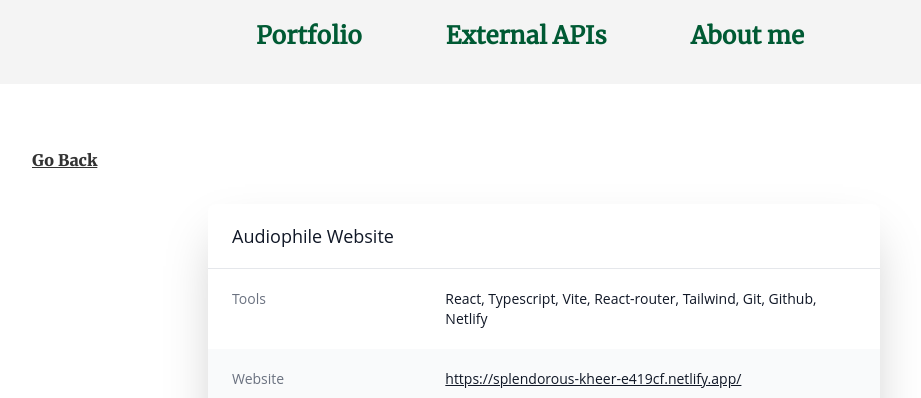
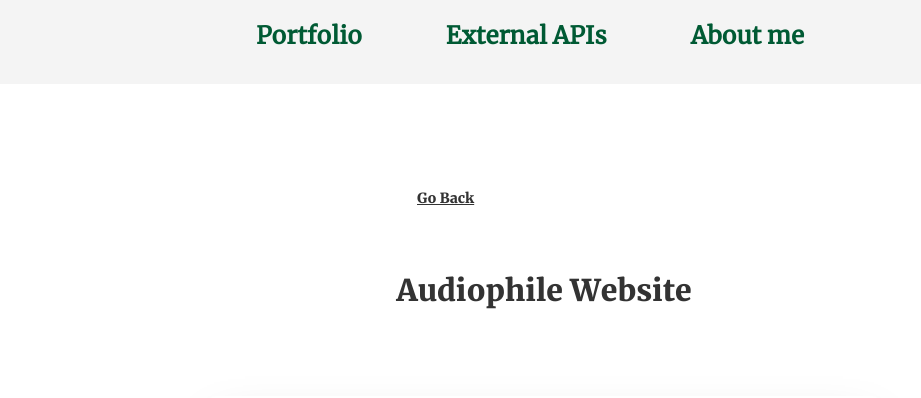
Before and after one commit to BlueElyas/elyas-portfolio, a React (Create React App) app: page /home/portfolio/audiophile in a window 1280 px wide. Shown: the top 398 px of the page, without its empty margins (96-1017 px from the left). Built offline with nearby package versions, Linux system fonts and the light colour scheme; a web font is replaced by a local one.

Commit message:
Add pagetitle component to project cards

```diff
--- a/src/components/projects/ProjectCards.jsx
+++ b/src/components/projects/ProjectCards.jsx
@@ -3,6 +3,7 @@ import { useNavigate, useParams } from "react-router-dom";
 import { fetchPortfolioDetails } from "../../utility/fetchPortfolioDetails";
 import ProjectCardSlideShow from "./ProjectCardSlideShow";
 import ProjectCardInfo from "./ProjectCardInfo";
+import PageTitle from "../reusable/PageTitle";
 
 const ProjectCards = () => {
   const { slug } = useParams();
@@ -11,12 +12,7 @@ const ProjectCards = () => {
 
   return (
     <div className="flex flex-col items-center w-[80%] mx-auto py-16">
-      <button
-        className="underline font-merriweatherBold self-start"
-        onClick={() => navigate(-1)}
-      >
-        Go Back
-      </button>
+      <PageTitle title={item.name} />
       <ProjectCardInfo data={item} />
       <ProjectCardSlideShow images={item.images} />
     </div>
```
